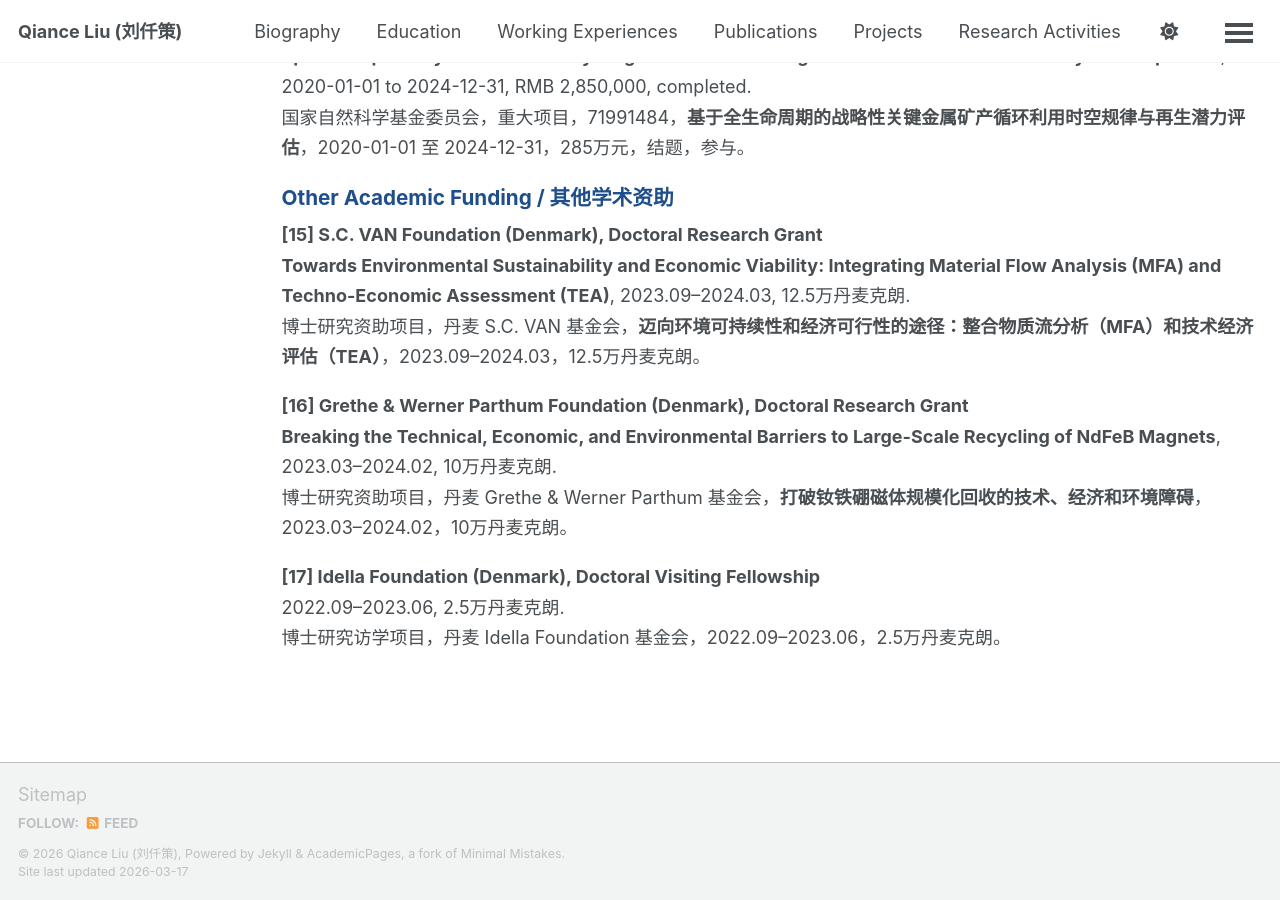
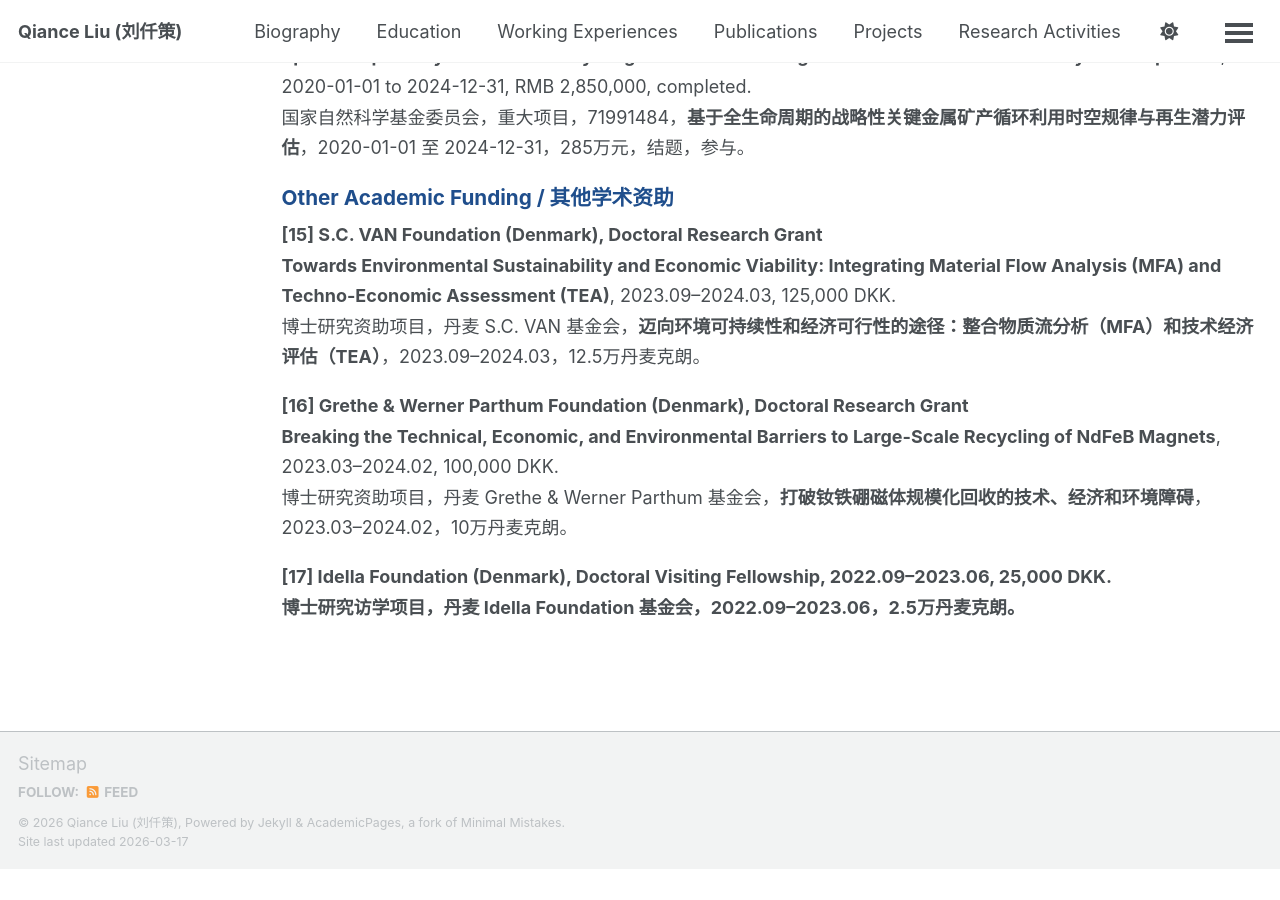
Before and after one commit to QianceLIU/qianceliu.github.io, a Jekyll site: the page built from _pages/Full Project List.md, in a window 1280 px wide and 900 px high, scrolled down 2569 px. Built offline with Jekyll 4.4.1, drawn with Linux system fonts in a browser that asks for light colours; a script bundle is joined from its source files by our own code; library files that are not in the unit come from our copies; after the commit the page ends 3438 px from its top, so only the background shows below that.

Commit message:
Update Full Project List.md

```diff
--- a/_pages/Full Project List.md
+++ b/_pages/Full Project List.md
@@ -130,18 +130,17 @@ author_profile: false
 
 <div class="pub-item">
   <div class="pub-title">[15] S.C. VAN Foundation (Denmark), Doctoral Research Grant</div>
-  <strong>Towards Environmental Sustainability and Economic Viability: Integrating Material Flow Analysis (MFA) and Techno-Economic Assessment (TEA)</strong>, 2023.09–2024.03, 12.5万丹麦克朗.<br>
+  <strong>Towards Environmental Sustainability and Economic Viability: Integrating Material Flow Analysis (MFA) and Techno-Economic Assessment (TEA)</strong>, 2023.09–2024.03, 125,000 DKK.<br>
   博士研究资助项目，丹麦 S.C. VAN 基金会，<strong>迈向环境可持续性和经济可行性的途径：整合物质流分析（MFA）和技术经济评估（TEA）</strong>，2023.09–2024.03，12.5万丹麦克朗。
 </div>
 
 <div class="pub-item">
   <div class="pub-title">[16] Grethe &amp; Werner Parthum Foundation (Denmark), Doctoral Research Grant</div>
-  <strong>Breaking the Technical, Economic, and Environmental Barriers to Large-Scale Recycling of NdFeB Magnets</strong>, 2023.03–2024.02, 10万丹麦克朗.<br>
+  <strong>Breaking the Technical, Economic, and Environmental Barriers to Large-Scale Recycling of NdFeB Magnets</strong>, 2023.03–2024.02, 100,000 DKK.<br>
   博士研究资助项目，丹麦 Grethe &amp; Werner Parthum 基金会，<strong>打破钕铁硼磁体规模化回收的技术、经济和环境障碍</strong>，2023.03–2024.02，10万丹麦克朗。
 </div>
 
 <div class="pub-item">
-  <div class="pub-title">[17] Idella Foundation (Denmark), Doctoral Visiting Fellowship</div>
-  2022.09–2023.06, 2.5万丹麦克朗.<br>
+  <div class="pub-title">[17] Idella Foundation (Denmark), Doctoral Visiting Fellowship, 2022.09–2023.06, 25,000 DKK.<br>
   博士研究访学项目，丹麦 Idella Foundation 基金会，2022.09–2023.06，2.5万丹麦克朗。
 </div>
```
